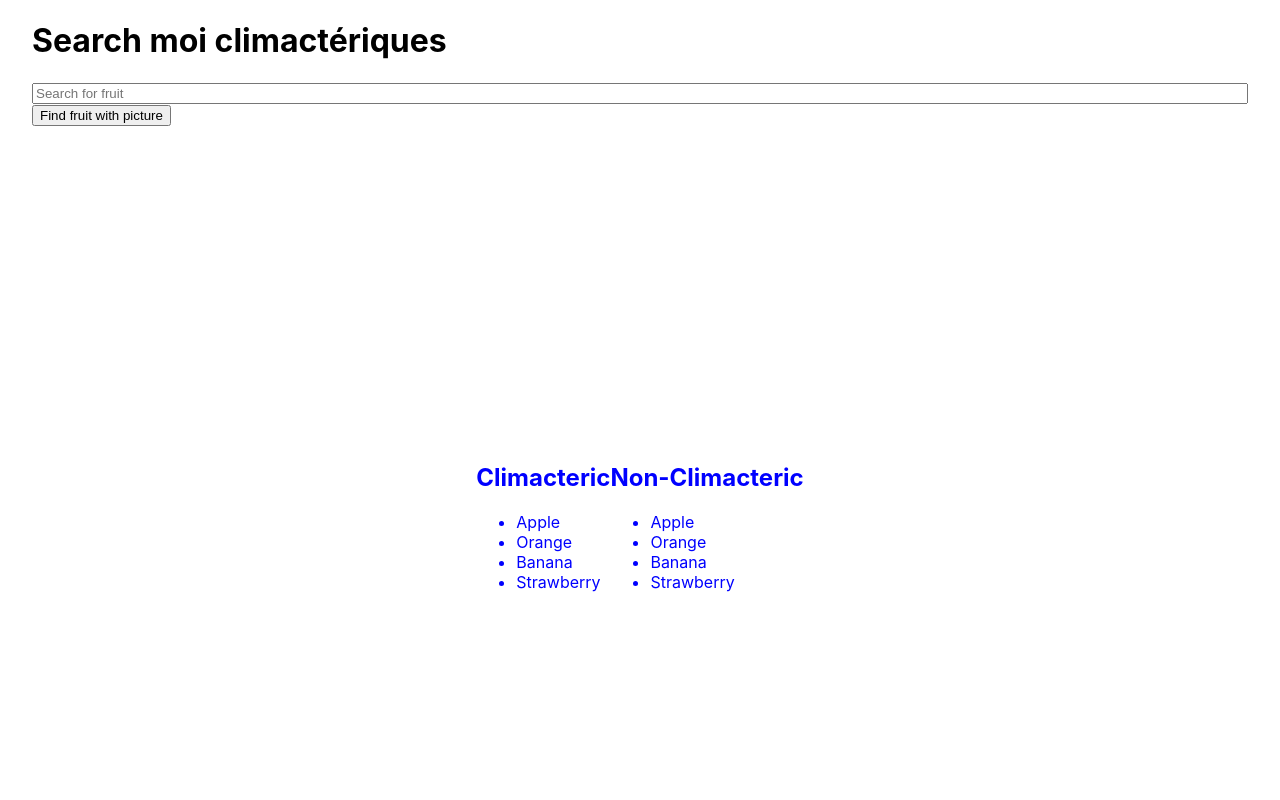
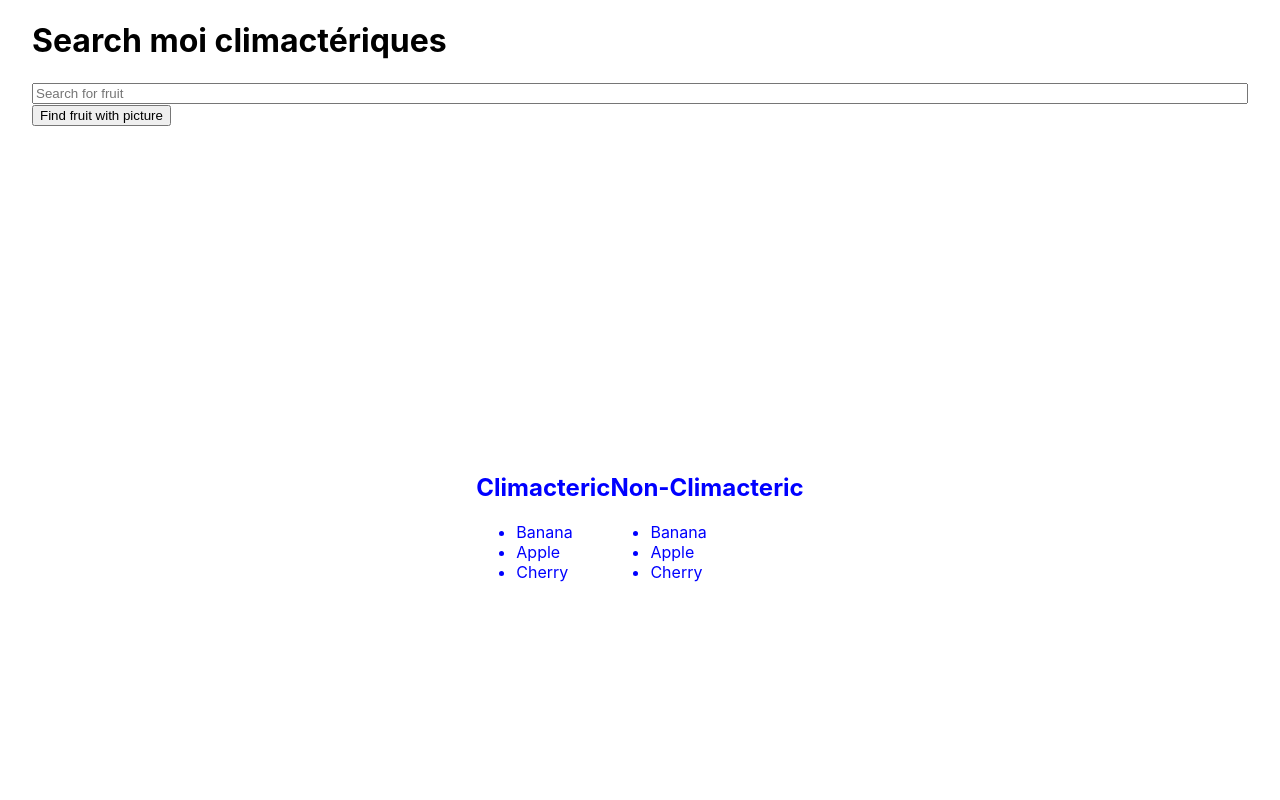
Before and after one commit to webeverly/epona, a Next.js app: page / in a window 1280 px wide. Shown: the top 800 px of the page. Built offline with nearby package versions, Linux system fonts and the light colour scheme.

Commit message:
Add prettier.

```diff
--- a/package.json
+++ b/package.json
@@ -17,6 +17,7 @@
     "@types/react": "17.0.37",
     "eslint": "7",
     "eslint-config-next": "12.0.4",
+    "eslint-config-prettier": "^8.3.0",
     "next-pwa": "^5.4.1",
     "typescript": "4.5.2"
   }
--- a/pages/ProduceList/ProduceList.tsx
+++ b/pages/ProduceList/ProduceList.tsx
@@ -1,23 +1,35 @@
 import type { NextPage } from "next";
 import styles from "./ProduceList.module.css";
+
+interface ProduceData {
+  id: string;
+  name: string;
+}
 
 interface ProduceListProps {
   title: string;
   className?: string;
+  query?: string;
+  produce: ProduceData[];
 }
 
 export const ProduceList: NextPage<ProduceListProps> = ({
+  className,
+  query,
   title,
-  className,
+  produce,
 }) => {
+  if (query) {
+    produce = produce.filter((x) => x.name.toLowerCase().includes(query));
+  }
+
   return (
     <section className={`${styles["produce-list"]} ${className}`}>
       <h2>{title}</h2>
       <ul>
-        <li>Apple</li>
-        <li>Orange</li>
-        <li>Banana</li>
-        <li>Strawberry</li>
+        {produce.map((p) => (
+          <li key={p.id}>{p.name}</li>
+        ))}
       </ul>
     </section>
   );
--- a/pages/index.tsx
+++ b/pages/index.tsx
@@ -1,11 +1,14 @@
 import type { NextPage } from "next";
 import Head from "next/head";
+import { useState } from "react";
 import styles from "../styles/Home.module.css";
 import { Footer } from "./Footer";
 import { Header } from "./Header";
 import { ProduceList } from "./ProduceList";
 
 const Home: NextPage = () => {
+  const [query, setQuery] = useState("");
+
   return (
     <div className={styles.container}>
       <Head>
@@ -17,10 +20,17 @@ const Home: NextPage = () => {
       <Header />
 
       <main className={styles.main}>
-        <ProduceList title="Climacteric" className={styles.climacteric} />
+        <ProduceList
+          title="Climacteric"
+          className={styles.climacteric}
+          produce={climactericProduce}
+          query={query}
+        />
         <ProduceList
           title="Non-Climacteric"
           className={styles["non-climacteric"]}
+          produce={climactericProduce}
+          query={query}
         />
       </main>
 
@@ -30,3 +40,18 @@ const Home: NextPage = () => {
 };
 
 export default Home;
+
+const climactericProduce = [
+  {
+    id: "banana",
+    name: "Banana",
+  },
+  {
+    id: "apple",
+    name: "Apple",
+  },
+  {
+    id: "cherry",
+    name: "Cherry",
+  },
+];
```
Also changed, not shown: .eslintrc.json, 1 other file (tests, documents, lock files or other folders).
